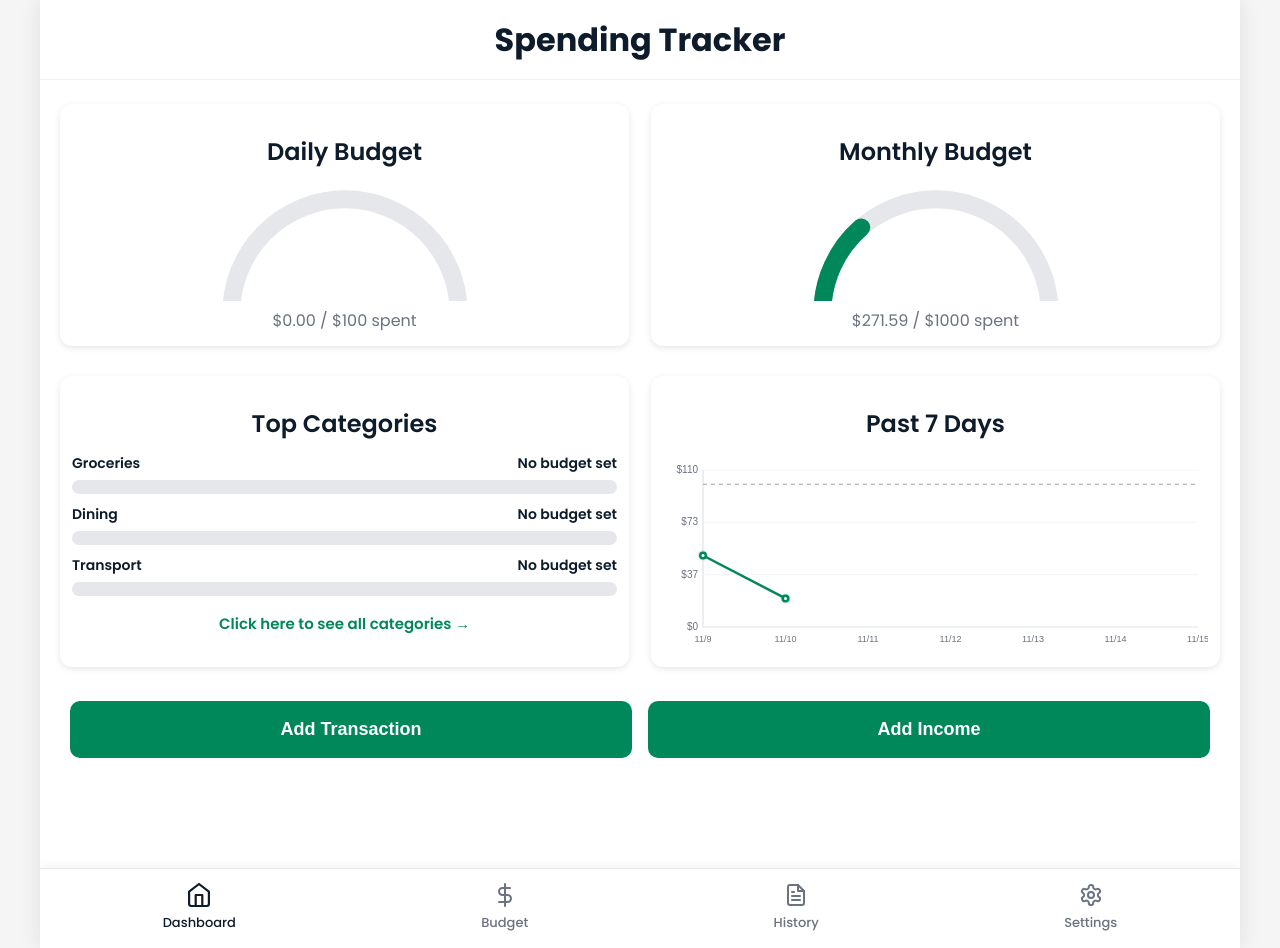
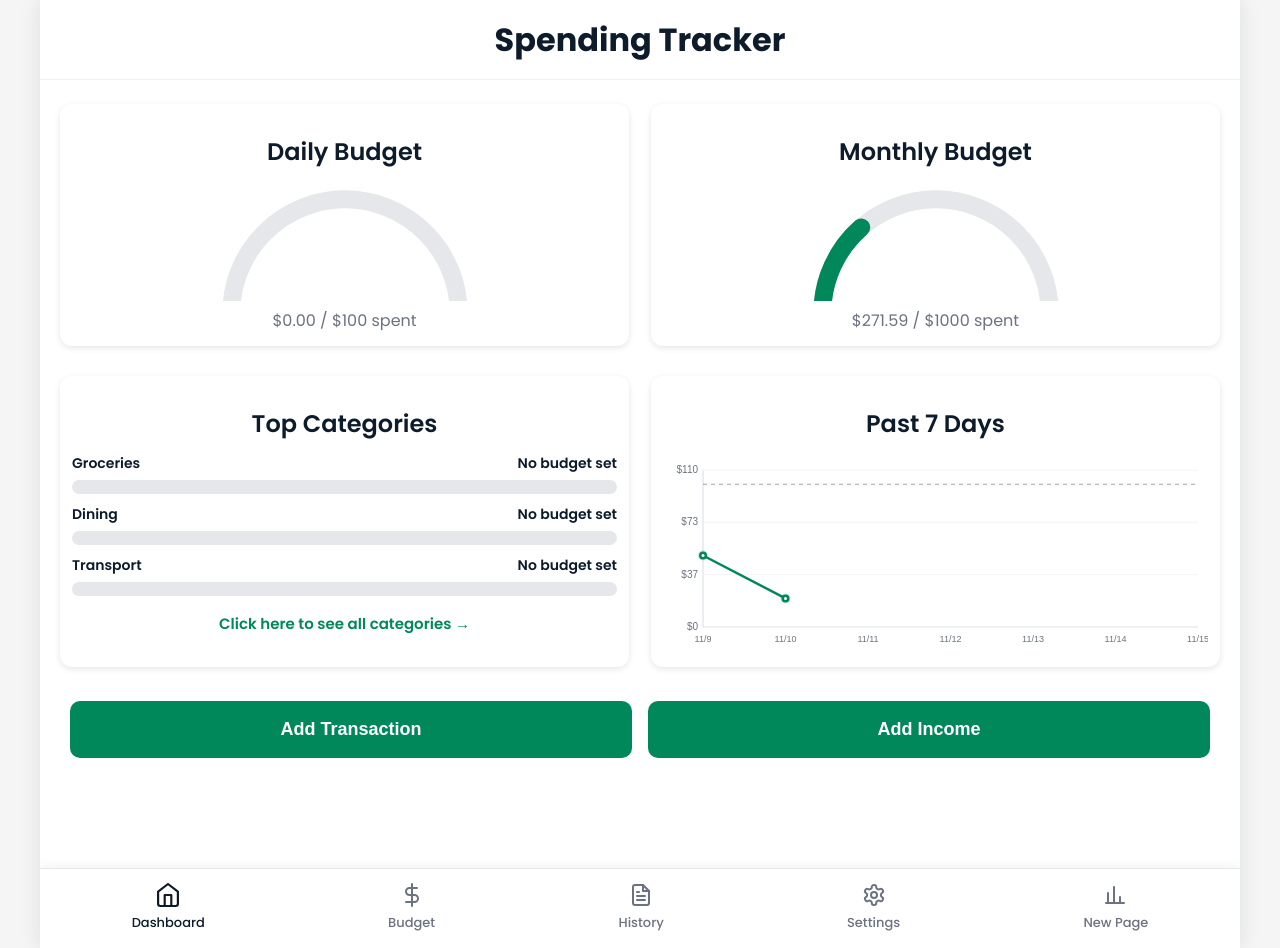
Before and after one commit to donaldxg04/Hackathon25, a React (Vite) app in the folder my-react-app/: page / in a window 1280 px wide. Built offline with nearby package versions, Linux system fonts and the light colour scheme.

Commit message:
SCRUM-9 new page

```diff
--- a/my-react-app/src/App.jsx
+++ b/my-react-app/src/App.jsx
@@ -50,6 +50,8 @@ function App() {
         </main>
 
         <Navbar activeTab={activeTab} onNavigate={handleNavigate} />
+        {activeTab === 'newpage' && <NewPage onNavigate={handleNavigate} />}
+
       </div>
     </BudgetProvider>
   );
--- a/my-react-app/src/components/Navbar.jsx
+++ b/my-react-app/src/components/Navbar.jsx
@@ -4,7 +4,8 @@ const Navbar = ({ activeTab, onNavigate }) => {
       id: 'dashboard',
       label: 'Dashboard',
       icon: (
-        <svg width="24" height="24" viewBox="0 0 24 24" fill="none" stroke="currentColor" strokeWidth="2" strokeLinecap="round" strokeLinejoin="round">
+        <svg width="24" height="24" viewBox="0 0 24 24" fill="none"
+             stroke="currentColor" strokeWidth="2" strokeLinecap="round" strokeLinejoin="round">
           <path d="M3 9l9-7 9 7v11a2 2 0 0 1-2 2H5a2 2 0 0 1-2-2z"></path>
           <polyline points="9 22 9 12 15 12 15 22"></polyline>
         </svg>
@@ -14,7 +15,8 @@ const Navbar = ({ activeTab, onNavigate }) => {
       id: 'budget',
       label: 'Budget',
       icon: (
-        <svg width="24" height="24" viewBox="0 0 24 24" fill="none" stroke="currentColor" strokeWidth="2" strokeLinecap="round" strokeLinejoin="round">
+        <svg width="24" height="24" viewBox="0 0 24 24" fill="none"
+             stroke="currentColor" strokeWidth="2" strokeLinecap="round" strokeLinejoin="round">
           <line x1="12" y1="1" x2="12" y2="23"></line>
           <path d="M17 5H9.5a3.5 3.5 0 0 0 0 7h5a3.5 3.5 0 0 1 0 7H6"></path>
         </svg>
@@ -24,7 +26,8 @@ const Navbar = ({ activeTab, onNavigate }) => {
       id: 'history',
       label: 'History',
       icon: (
-        <svg width="24" height="24" viewBox="0 0 24 24" fill="none" stroke="currentColor" strokeWidth="2" strokeLinecap="round" strokeLinejoin="round">
+        <svg width="24" height="24" viewBox="0 0 24 24" fill="none"
+             stroke="currentColor" strokeWidth="2" strokeLinecap="round" strokeLinejoin="round">
           <path d="M14 2H6a2 2 0 0 0-2 2v16a2 2 0 0 0 2 2h12a2 2 0 0 0 2-2V8z"></path>
           <polyline points="14 2 14 8 20 8"></polyline>
           <line x1="16" y1="13" x2="8" y2="13"></line>
@@ -37,9 +40,25 @@ const Navbar = ({ activeTab, onNavigate }) => {
       id: 'settings',
       label: 'Settings',
       icon: (
-        <svg width="24" height="24" viewBox="0 0 24 24" fill="none" stroke="currentColor" strokeWidth="2" strokeLinecap="round" strokeLinejoin="round">
+        <svg width="24" height="24" viewBox="0 0 24 24" fill="none"
+             stroke="currentColor" strokeWidth="2" strokeLinecap="round" strokeLinejoin="round">
           <path d="M12.22 2h-.44a2 2 0 0 0-2 2v.18a2 2 0 0 1-1 1.73l-.43.25a2 2 0 0 1-2 0l-.15-.08a2 2 0 0 0-2.73.73l-.22.38a2 2 0 0 0 .73 2.73l.15.1a2 2 0 0 1 1 1.72v.51a2 2 0 0 1-1 1.74l-.15.09a2 2 0 0 0-.73 2.73l.22.38a2 2 0 0 0 2.73.73l.15-.08a2 2 0 0 1 2 0l.43.25a2 2 0 0 1 1 1.73V20a2 2 0 0 0 2 2h.44a2 2 0 0 0 2-2v-.18a2 2 0 0 1 1-1.73l.43-.25a2 2 0 0 1 2 0l.15.08a2 2 0 0 0 2.73-.73l.22-.39a2 2 0 0 0-.73-2.73l-.15-.08a2 2 0 0 1-1-1.74v-.5a2 2 0 0 1 1-1.74l.15-.09a2 2 0 0 0 .73-2.73l-.22-.38a2 2 0 0 0-2.73-.73l-.15.08a2 2 0 0 1-2 0l-.43-.25a2 2 0 0 1-1-1.73V4a2 2 0 0 0-2-2z"></path>
           <circle cx="12" cy="12" r="3"></circle>
+        </svg>
+      ),
+    },
+
+    {
+      id: 'newpage',          // must match the tab id in App.jsx
+      label: 'New Page',
+      icon: (
+        <svg width="24" height="24" viewBox="0 0 24 24" fill="none"
+             stroke="currentColor" strokeWidth="2" strokeLinecap="round" strokeLinejoin="round">
+          {}
+          <line x1="4" y1="20" x2="4" y2="10"></line>
+          <line x1="10" y1="20" x2="10" y2="4"></line>
+          <line x1="16" y1="20" x2="16" y2="14"></line>
+          <line x1="2" y1="20" x2="20" y2="20"></line>
         </svg>
       ),
     },
```
Also changed, not shown: my-react-app/src/components/NewPage.jsx (added), 1 other file (tests, documents, lock files or other folders).
